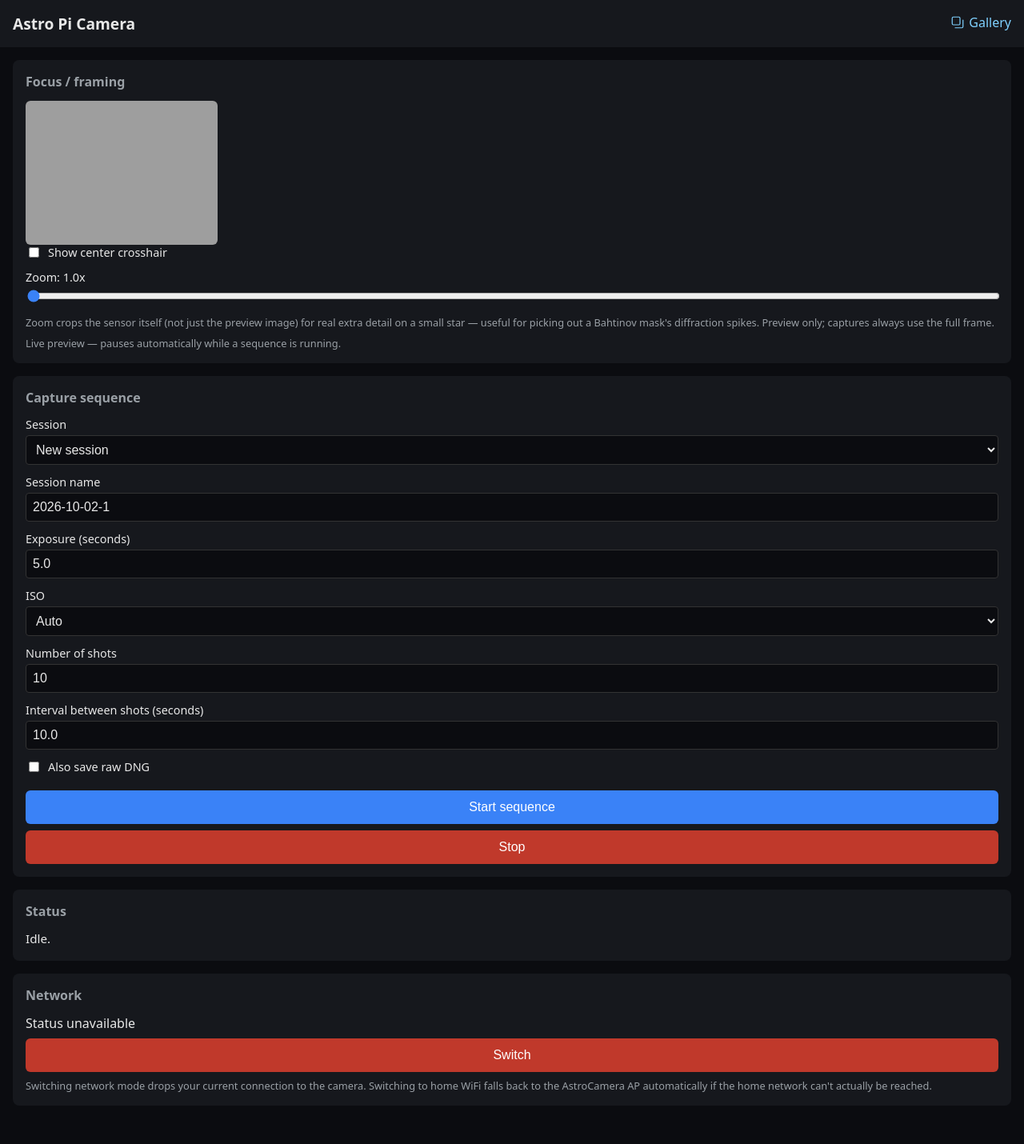
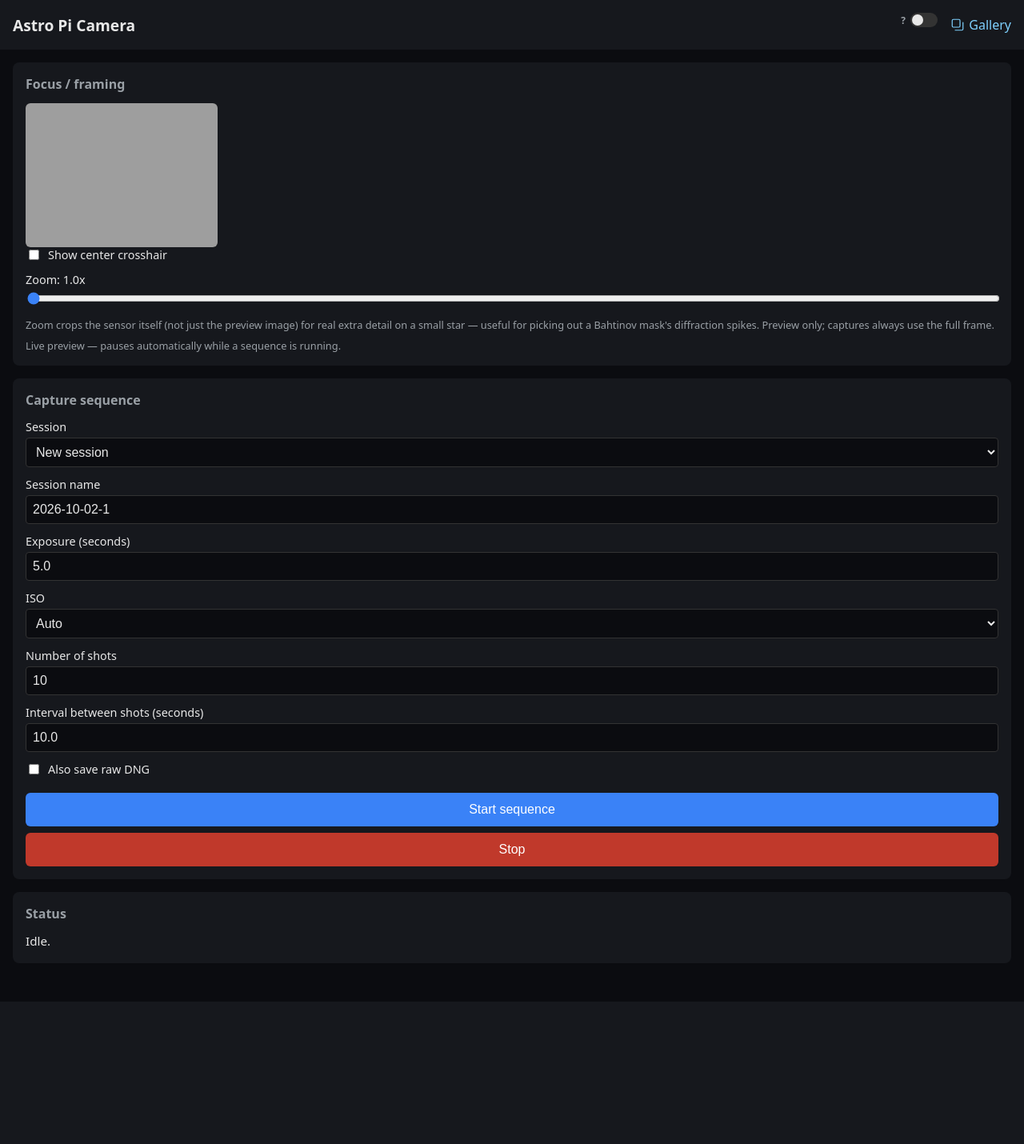
Before and after one commit to aviralverma-8877/picamera, a Flask app: page / in a window 1280 px wide. Shown: the whole page at 80% size. After the commit the page ends 1252 px from the top, so only its background shows below. Run offline with Flask 3, Linux system fonts and the light colour scheme; grey boxes are pictures that could not be loaded.

Commit message:
Move network control from a card into a nav-bar toggle switch
Replaces the standalone Network card with a compact iOS-style toggle next
to the Gallery link in the header: checked = AP mode, unchecked = WiFi.
Same /network/status and /network/toggle endpoints underneath.

Co-Authored-By: Claude Sonnet 5 <noreply@anthropic.com>

```diff
--- a/app/static/style.css
+++ b/app/static/style.css
@@ -27,6 +27,56 @@ header a {
   text-decoration: none;
 }
 header a svg { flex-shrink: 0; }
+nav { display: flex; align-items: center; gap: 1rem; }
+.network-toggle {
+  display: inline-flex;
+  align-items: center;
+  gap: 0.35rem;
+  color: #9aa0a6;
+  font-size: 0.75rem;
+  font-weight: 600;
+  letter-spacing: 0.02em;
+  cursor: pointer;
+  user-select: none;
+}
+.network-toggle-text { min-width: 1.6em; text-align: right; }
+.network-toggle input[type="checkbox"] {
+  position: absolute;
+  width: 1px;
+  height: 1px;
+  opacity: 0;
+  pointer-events: none;
+}
+.network-toggle-track {
+  position: relative;
+  display: inline-block;
+  width: 34px;
+  height: 18px;
+  background: #333;
+  border-radius: 999px;
+  transition: background 0.15s;
+  flex-shrink: 0;
+}
+.network-toggle-thumb {
+  position: absolute;
+  top: 2px;
+  left: 2px;
+  width: 14px;
+  height: 14px;
+  background: #e8e8e8;
+  border-radius: 50%;
+  transition: transform 0.15s;
+}
+.network-toggle input:checked + .network-toggle-track {
+  background: #3a82f7;
+}
+.network-toggle input:checked + .network-toggle-track .network-toggle-thumb {
+  transform: translateX(16px);
+}
+.network-toggle input:focus-visible + .network-toggle-track {
+  outline: 2px solid #7fd1ff;
+  outline-offset: 2px;
+}
 .card {
   margin: 1rem;
   padding: 1rem;
--- a/app/templates/index.html
+++ b/app/templates/index.html
@@ -10,6 +10,11 @@
   <header>
     <h1>Astro Pi Camera</h1>
     <nav>
+      <label class="network-toggle" id="network-toggle-wrap" title="Checking network mode...">
+        <span id="network-toggle-label" class="network-toggle-text">···</span>
+        <input type="checkbox" id="network-toggle-checkbox">
+        <span class="network-toggle-track"><span class="network-toggle-thumb"></span></span>
+      </label>
       <a href="{{ url_for('gallery') }}">
         <svg viewBox="0 0 24 24" width="18" height="18" fill="none" stroke="currentColor" stroke-width="1.6" stroke-linecap="round" stroke-linejoin="round">
           <rect x="3" y="3" width="13" height="13" rx="2"></rect>
@@ -94,17 +99,6 @@
   <section class="card">
     <h2>Status</h2>
     <div id="status">Loading...</div>
-  </section>
-
-  <section class="card">
-    <h2>Network</h2>
-    <div id="network-status">Checking...</div>
-    <form id="network-toggle-form" action="{{ url_for('network_toggle') }}" method="post">
-      <button type="submit" id="network-toggle-btn" class="danger">Switch</button>
-    </form>
-    <p class="hint">Switching network mode drops your current connection to
-      the camera. Switching to home WiFi falls back to the AstroCamera AP
-      automatically if the home network can't actually be reached.</p>
   </section>
 
   <script>
@@ -236,36 +230,42 @@
     setInterval(refreshStatus, 2000);
     refreshStatus();
 
-    const networkStatusEl = document.getElementById("network-status");
-    const networkToggleBtn = document.getElementById("network-toggle-btn");
-    const networkToggleForm = document.getElementById("network-toggle-form");
-    let currentNetworkMode = null;
+    const networkToggleWrap = document.getElementById("network-toggle-wrap");
+    const networkToggleLabel = document.getElementById("network-toggle-label");
+    const networkToggleCheckbox = document.getElementById("network-toggle-checkbox");
+    let networkToggleBusy = false;
+
+    function applyNetworkStatus(mode, connection) {
+      networkToggleCheckbox.checked = mode === "ap";
+      if (mode === "ap") {
+        networkToggleLabel.textContent = "AP";
+        networkToggleWrap.title = "Hosting AstroCamera AP — tap to switch to home WiFi";
+      } else if (mode === "sta") {
+        networkToggleLabel.textContent = "WiFi";
+        networkToggleWrap.title = `Connected to "${connection}" — tap to switch to AP mode`;
+      } else if (mode === "disconnected") {
+        networkToggleLabel.textContent = "—";
+        networkToggleWrap.title = "wlan0 not connected — tap to switch to AP mode";
+      } else {
+        networkToggleLabel.textContent = "?";
+        networkToggleWrap.title = "Network status unavailable";
+      }
+    }
 
     async function refreshNetworkStatus() {
+      if (networkToggleBusy) return;
       try {
         const res = await fetch("{{ url_for('network_status') }}");
         const data = await res.json();
-        currentNetworkMode = data.mode;
-        if (data.mode === "ap") {
-          networkStatusEl.textContent = "Hosting AstroCamera AP (open WiFi)";
-          networkToggleBtn.textContent = "Switch to home WiFi";
-        } else if (data.mode === "sta") {
-          networkStatusEl.textContent = `Connected to "${data.connection}"`;
-          networkToggleBtn.textContent = "Switch to AP mode";
-        } else if (data.mode === "disconnected") {
-          networkStatusEl.textContent = "wlan0 not connected";
-          networkToggleBtn.textContent = "Switch to AP mode";
-        } else {
-          networkStatusEl.textContent = "Status unavailable";
-          networkToggleBtn.textContent = "Switch";
-        }
+        applyNetworkStatus(data.mode, data.connection);
       } catch (e) {
-        networkStatusEl.textContent = "Status unavailable";
+        networkToggleLabel.textContent = "?";
+        networkToggleWrap.title = "Network status unavailable";
       }
     }
 
-    networkToggleForm.addEventListener("submit", (e) => {
-      const switchingToAp = currentNetworkMode !== "ap";
+    networkToggleCheckbox.addEventListener("change", async () => {
+      const switchingToAp = networkToggleCheckbox.checked;
       const msg = switchingToAp
         ? "Switch to AP mode? This drops the current connection immediately. " +
           "Connect to WiFi \"AstroCamera\" (open, no password) afterward and " +
@@ -274,10 +274,21 @@
           "If the home network can't actually be reached, it automatically " +
           "falls back to the AstroCamera AP.";
       if (!confirm(msg)) {
-        e.preventDefault();
+        networkToggleCheckbox.checked = !switchingToAp;
         return;
       }
-      networkStatusEl.textContent = "Switching...";
+      networkToggleBusy = true;
+      networkToggleLabel.textContent = "···";
+      try {
+        await fetch("{{ url_for('network_toggle') }}", { method: "POST" });
+      } catch (e) {
+        // The connection may already be dropping as a result of the
+        // switch — that's expected, not a failure to report.
+      }
+      // Give the switch time to actually happen before polling resumes;
+      // if it drops this client's own connection, refreshNetworkStatus's
+      // fetch will just start failing, which is the expected outcome.
+      setTimeout(() => { networkToggleBusy = false; }, 8000);
     });
 
     setInterval(refreshNetworkStatus, 5000);
```
Also changed, not shown: docs/progress.md (+25 -0 lines).
